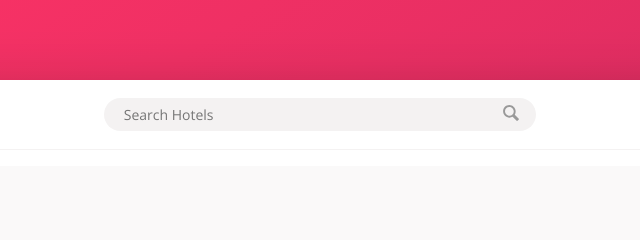
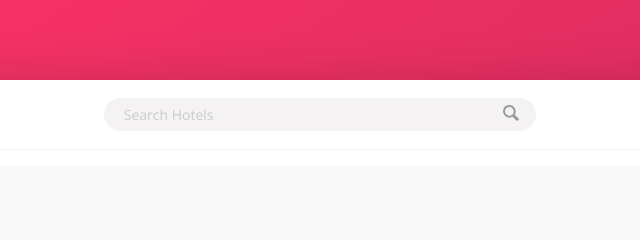
Before and after one commit to Unity7/travel, a website: page index.html in a window 1280 px wide. Shown: the top 240 px of the page, 328-968 px from the left. Drawn offline with nearby package versions, Linux system fonts and the light colour scheme.

Commit message:
style font for placeholder in search box

```diff
--- a/sass/_components.scss
+++ b/sass/_components.scss
@@ -28,6 +28,10 @@
       outline: none;
       width: 100%;
       background-color: var(--color-grey-light-3);
+    }
+    &::-webkit-input-placeholder {
+      font-weight: 100;
+      color: var(--color-grey-light-4);
     }
   }
 
```
Also changed, not shown: css/style.css.
